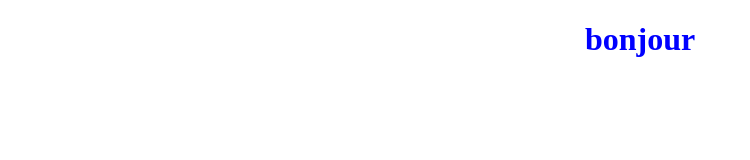
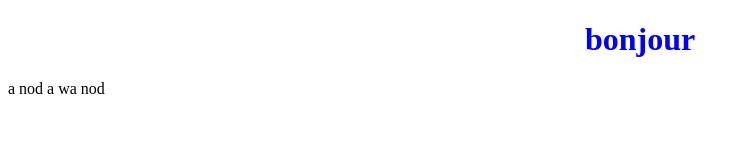
Before and after one commit to ElGaharbiAyoub/my-first-project, a plain HTML site: page index.html in a window 1280 px wide. Shown: the whole page, without its empty margins (0-750 px from the left). Drawn offline with Linux system fonts and the light colour scheme.

Commit message:
add a text p

```diff
--- a/index.html
+++ b/index.html
@@ -9,5 +9,6 @@
 </head>
 <body>
     <h1>bonjour</h1>
+    <p>a nod a wa nod</p>
 </body>
 </html>
```
